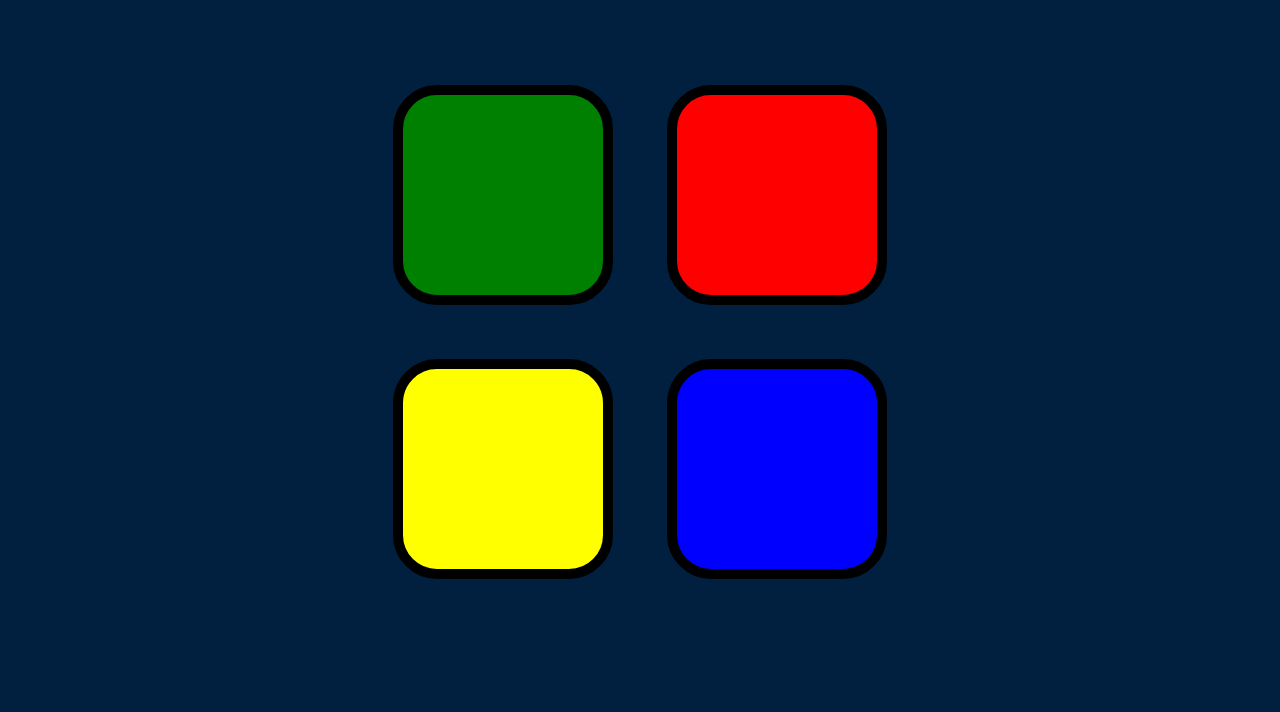
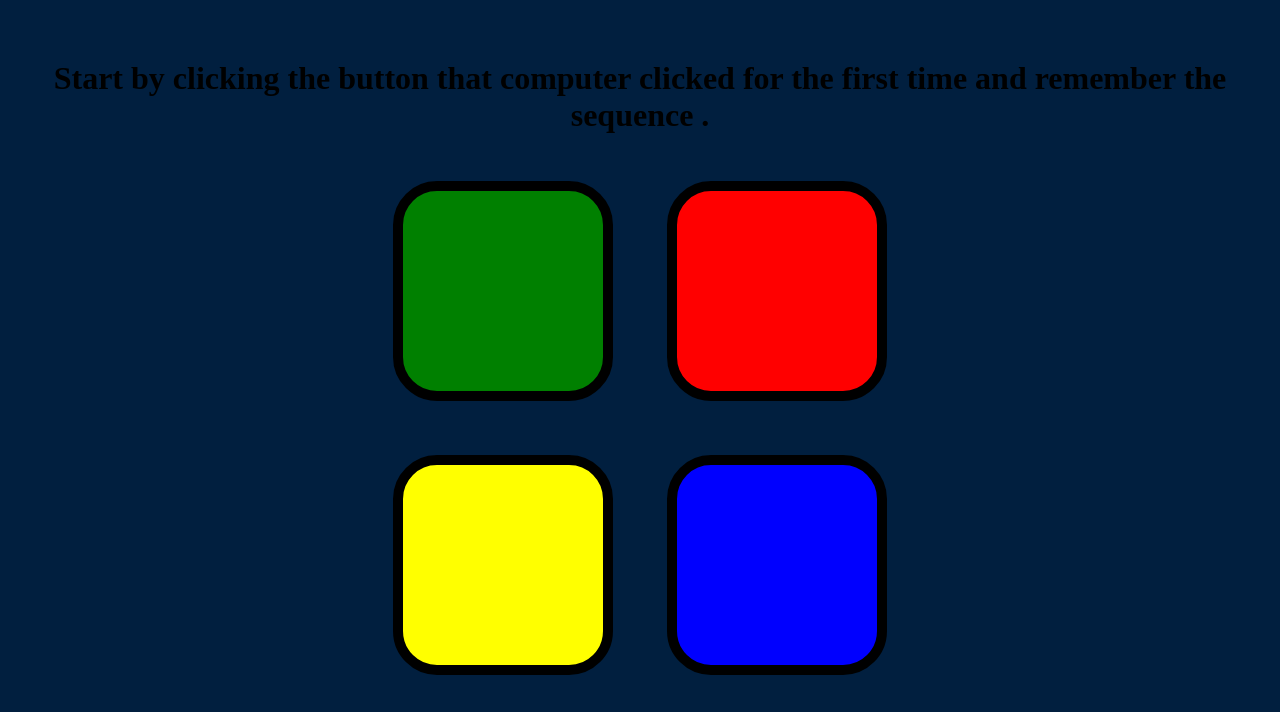
Before and after one commit to devsinghmar18/Simon-Game-project, a plain HTML site: page index.html in a window 1280 px wide. Shown: the part 114-826 px from the top of the page. Before the commit the page ends 800 px from the top, so only its background shows below. Drawn offline with nearby package versions, Linux system fonts and the light colour scheme.

Commit message:
Updated steps in  index.html

```diff
--- a/index.html
+++ b/index.html
@@ -10,6 +10,7 @@
 
 <body>
   <h1 id="level-title">Press A Key to Start</h1>
+  <h1 id="steps">Start by clicking the button that computer clicked for the first time and remember the sequence . </h1>
   <div class="container">
     <div lass="row">
 
```
